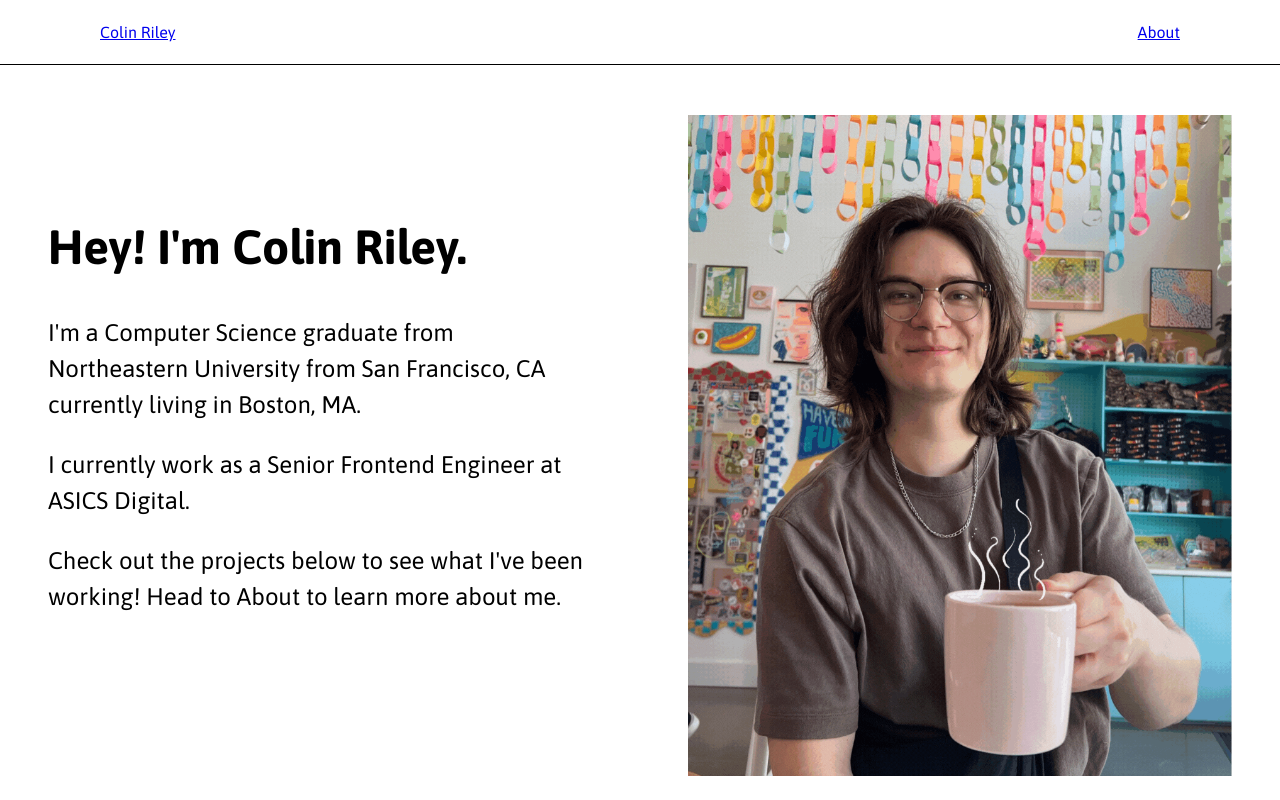
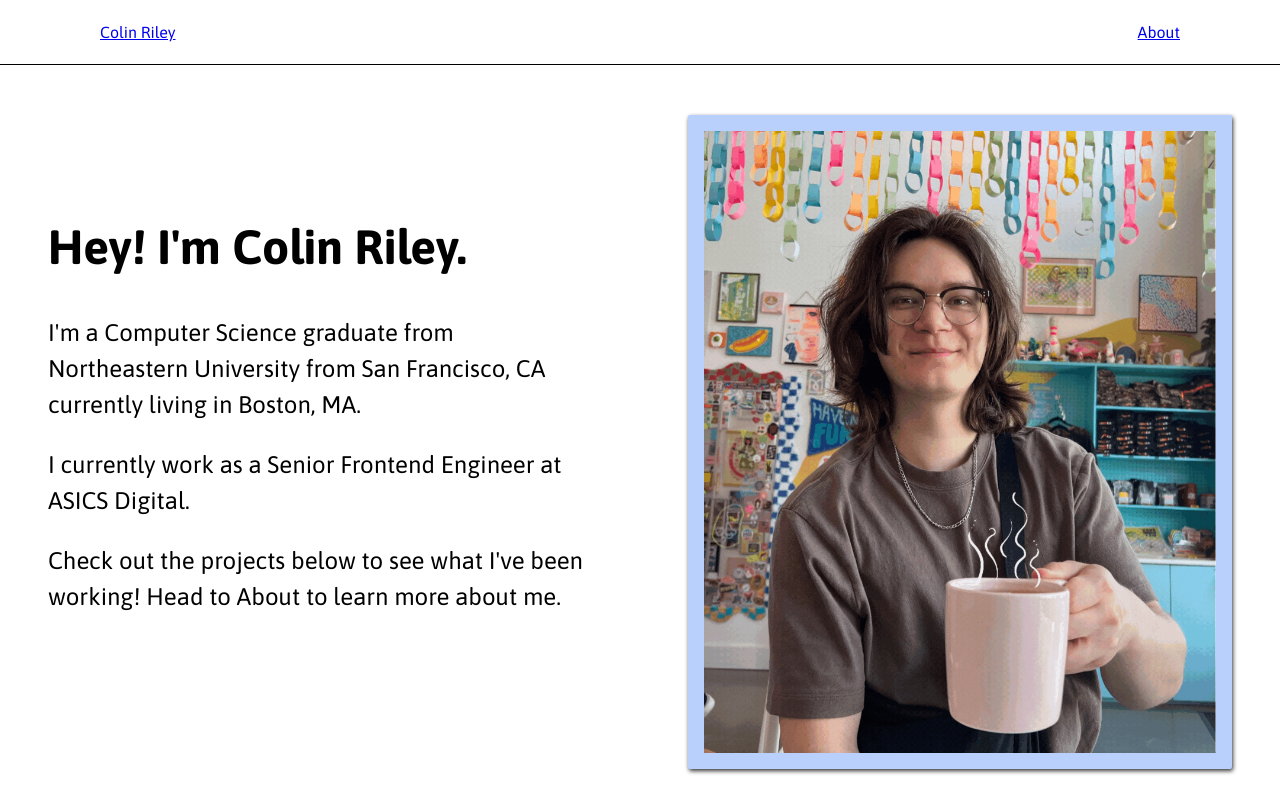
Before and after one commit to crileyy/colins-portfolio, a Next.js app: page / in a window 1280 px wide. Shown: the top 800 px of the page. Built offline with nearby package versions, Linux system fonts and the light colour scheme.

Commit message:
Add play and pause functionality and on hover styles to portfolio picture

```diff
--- a/src/components/HomePageTop/HomePageTop.tsx
+++ b/src/components/HomePageTop/HomePageTop.tsx
@@ -1,8 +1,8 @@
-import Image from "next/image";
-import meNewPic from '../../../public/images/me.gif';
 import styles from "./HomePageTopStyles.module.css";
+import { MePicture } from "../MePicture";
 
 export const HomePageTop = () => {
+
   return (
     <div className={styles['about-me-wrapper']}>
       <div className={styles['about-me-text-container']}>
@@ -11,9 +11,7 @@ export const HomePageTop = () => {
         <p className={styles['about-me-text']}>{'I currently work as a Senior Frontend Engineer at ASICS Digital.'}</p>
         <p className={styles['about-me-text']}>{'Check out the projects below to see what I\'ve been working! Head to About to learn more about me.'}</p>
       </div>
-      <div className={styles['picture-container']}>
-      <Image className={styles['me-picture']} src={meNewPic} alt="Picture of Colin Riley" />
-      </div>
+      <MePicture />
     </div>
   );
 };
--- a/src/components/HomePageTop/HomePageTopStyles.module.css
+++ b/src/components/HomePageTop/HomePageTopStyles.module.css
@@ -8,28 +8,9 @@
   padding: 0 48px;
 }
 
-.me-picture {
-  width: 100%;
-  height: 100%;
-  object-fit: contain;
-  object-position: 0% 25%;
-}
-
-.steam-gif {
-  position: absolute;
-  width: 100px;
-  height: 150px;
-  bottom: 25%;
-  right: 32%;
-}
-
 .about-me-text-container {
   position: relative;
   margin-top: 96px;
-}
-
-.picture-container {
-  position: relative;
 }
 
 .title-text {
--- /dev/null
+++ b/src/components/MePicture/MePicture.module.css
@@ -0,0 +1,59 @@
+@keyframes fade-in {
+  from {
+    opacity: 0;
+  }
+  to {
+    opacity: 1;
+  }
+}
+
+.me-picture {
+  width: 100%;
+  height: 100%;
+  object-fit: contain;
+  object-position: 0% 25%;
+  position: relative;
+  border-radius: 2px;
+  transition: opacity 750ms;
+}
+
+.card {
+  position: relative;
+  box-shadow: 1px 2px 4px hsl(0deg 0% 0% / 0.8);
+  border-radius: 2px;
+  padding: 16px;
+  background-color: hsl(219deg, 91.8%, 85.7%);
+  animation: fade-in 1000ms backwards;
+}
+
+.picture-container {
+  position: relative;
+  background-color: gray;
+  animation: fade-in 1000ms 500ms backwards;
+}
+
+.picture-container:hover {
+  cursor: pointer;
+}
+
+.pause-wrapper {
+  position: absolute;
+  top: 50%;
+  left: 50%;
+  opacity: 0;
+  transition: opacity 750ms;
+  color: white;
+  filter: drop-shadow(
+      2px 4px 32px hsl(0deg 0% 0% / 1)
+    );
+}
+
+.picture-container:hover .pause-wrapper {
+  transition: opacity 500ms;
+  opacity: 1;
+}
+
+.picture-container:hover .me-picture {
+  transition: opacity 500ms;
+  opacity: 0.4;
+}
--- /dev/null
+++ b/src/components/MePicture/MePicture.tsx
@@ -0,0 +1,29 @@
+'use client'
+import Image from "next/image";
+import meGif from '../../../public/images/me.gif';
+import mePic from '../../../public/images/me-new.jpeg';
+import { useState } from "react";
+import styles from './MePicture.module.css';
+import { Pause } from "react-feather";
+import { Play } from "react-feather";
+
+export const MePicture = () => {
+  const [pauseGif, setPauseGif] = useState(false);
+
+  return (
+    <div className={styles['card']}>
+      <div className={styles['picture-container']} onClick={() => setPauseGif(!pauseGif)}>
+        {pauseGif ?
+          <Image className={styles['me-picture']} src={mePic} alt="Picture of Colin Riley" /> :
+          <Image className={styles['me-picture']} src={meGif} alt="Picture of Colin Riley" />
+        }
+        <div className={styles['pause-wrapper']}>
+          {pauseGif ?
+            <Play /> :
+            <Pause />
+          }
+        </div>
+      </div>
+    </div>
+  );
+};
--- /dev/null
+++ b/src/components/MePicture/index.ts
@@ -0,0 +1 @@
+export * from './MePicture';
```
